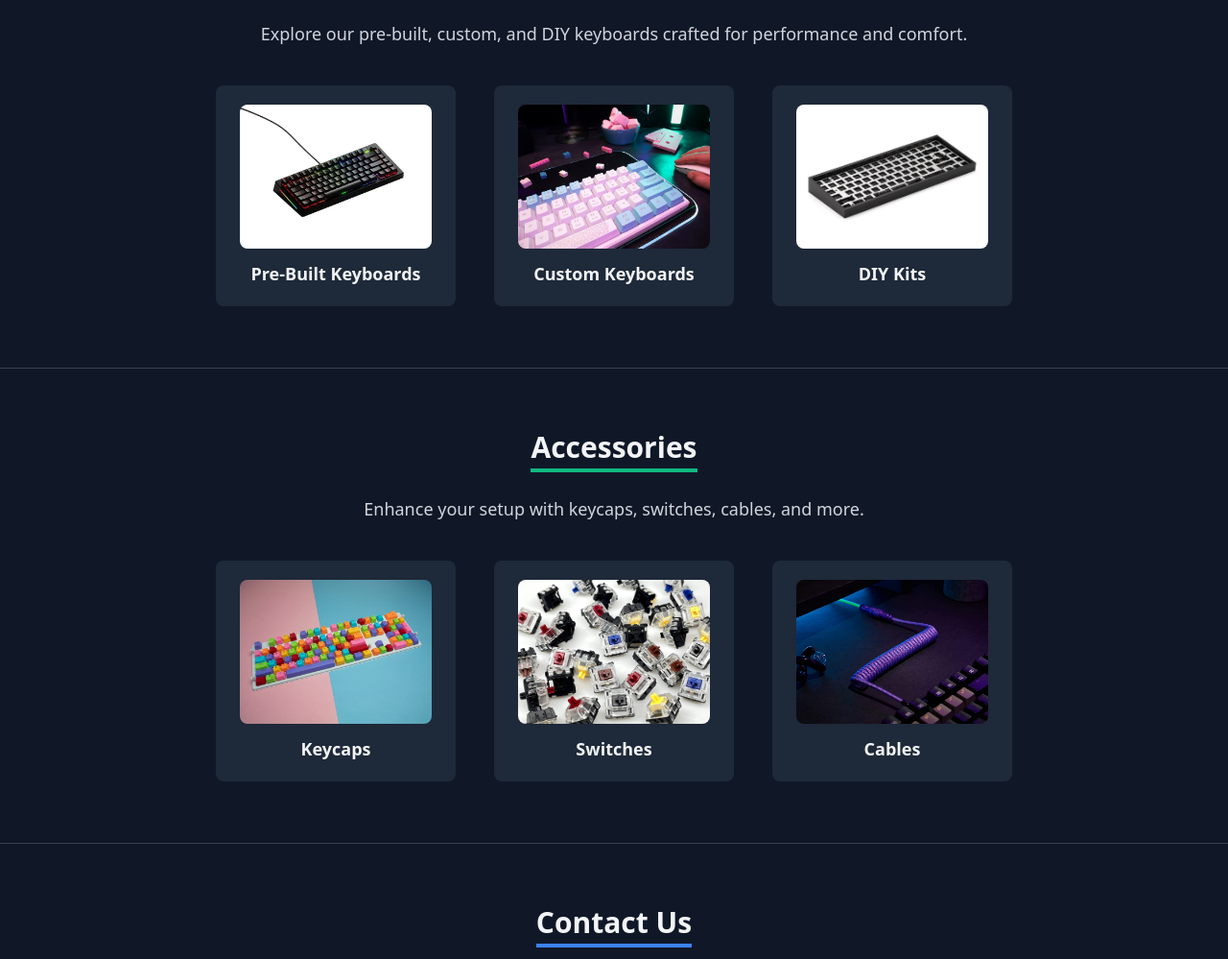
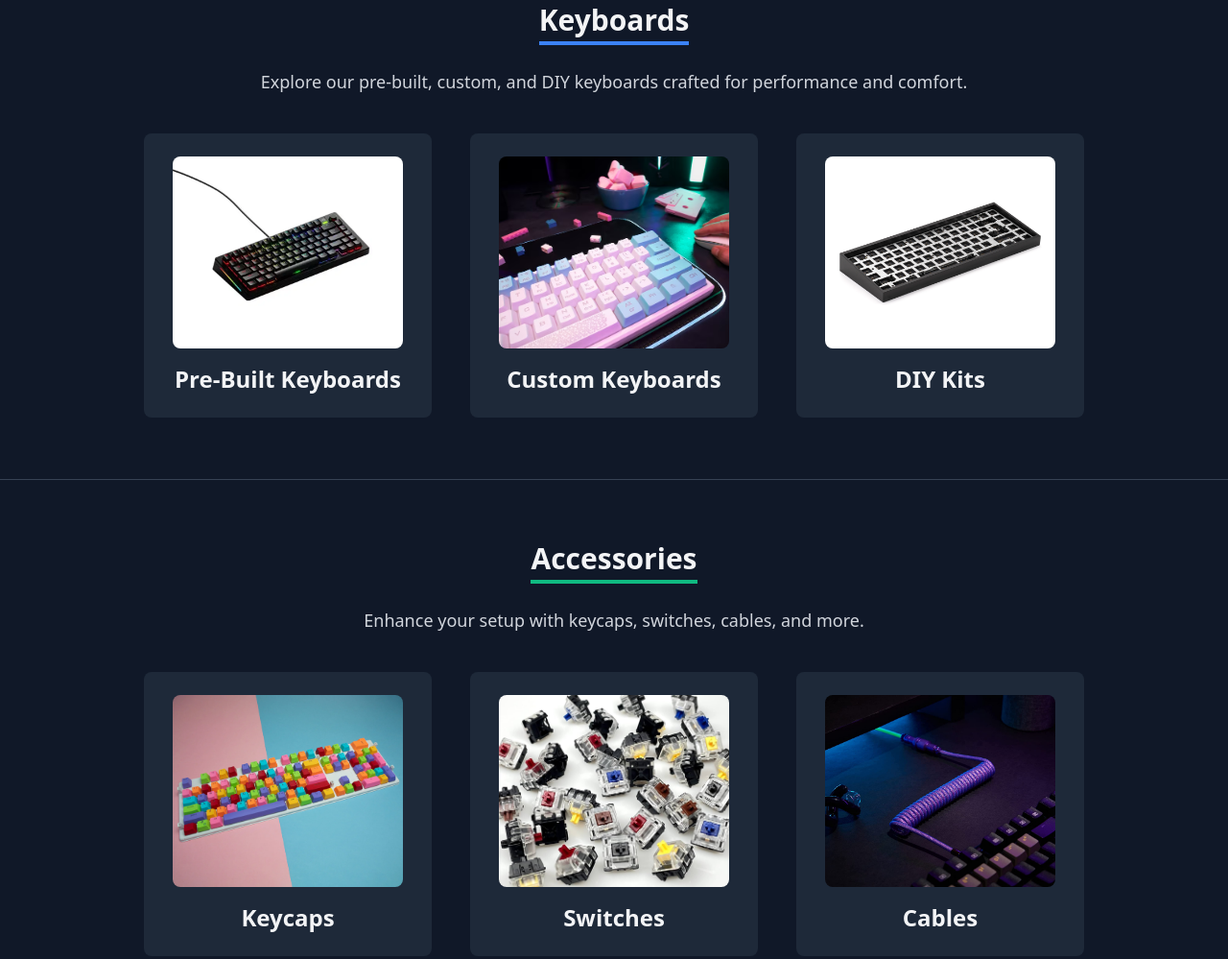
Before and after one commit to GALDRABOK/MIST-WebDev-Bootcamp, a plain HTML site: page index.html in a window 1280 px wide. Shown: the part 711-1710 px from the top of the page at 96% size. Drawn offline with nearby package versions, Linux system fonts and the light colour scheme.

Commit message:
TASK2 Update2

```diff
--- a/index.html
+++ b/index.html
@@ -10,21 +10,21 @@
 <body class="bg-gray-950 text-gray-100 font-sans m-0 p-0">
 
   <header class="fixed top-0 left-0 w-full bg-gray-900 text-white shadow-md z-50">
-    <div class="flex justify-between items-center px-6 py-3">
+  <div class="flex justify-between items-center px-6 py-5">
     <h1 class="text-3xl font-bold text-[#3B82F6]">CustomKeys</h1>
     <nav>
-        <ul class="flex space-x-4 text-lg font-semibold items-center">
-          <li><a href="#top" class="nav-link bg-[#3B82F6] hover:bg-[#2563EB] text-white px-4 py-2 rounded-md transition-colors">Home</a></li>
-          <li><a href="#keyboards" class="nav-link bg-[#3B82F6] hover:bg-[#2563EB] text-white px-4 py-2 rounded-md transition-colors">Keyboards</a></li>
-          <li><a href="#accessories" class="nav-link bg-[#3B82F6] hover:bg-[#2563EB] text-white px-4 py-2 rounded-md transition-colors">Accessories</a></li>
-          <li><a href="#contact" class="nav-link bg-[#3B82F6] hover:bg-[#2563EB] text-white px-4 py-2 rounded-md transition-colors">Contact Us</a></li>
+      <ul class="flex space-x-5 text-lg font-semibold items-center">
+        <li><a href="#top" class="nav-link bg-[#3B82F6] hover:bg-[#2563EB] text-white px-5 py-3 rounded-md transition-colors">Home</a></li>
+        <li><a href="#keyboards" class="nav-link bg-[#3B82F6] hover:bg-[#2563EB] text-white px-5 py-3 rounded-md transition-colors">Keyboards</a></li>
+        <li><a href="#accessories" class="nav-link bg-[#3B82F6] hover:bg-[#2563EB] text-white px-5 py-3 rounded-md transition-colors">Accessories</a></li>
+        <li><a href="#contact" class="nav-link bg-[#3B82F6] hover:bg-[#2563EB] text-white px-5 py-3 rounded-md transition-colors">Contact Us</a></li>
       </ul>
     </nav>
   </div>
 </header>
 
-<div id="top" class="min-h-[600px] flex flex-col justify-center items-center text-center bg-cover bg-center text-white pt-[100px]" style="background-image: url('top_bgimage.jpg');">
-  <div class="bg-black/50 p-8 rounded-lg">
+<div id="top" class="min-h-[650px] flex flex-col justify-center items-center text-center bg-cover bg-center text-white pt-[130px]" style="background-image: url('top_bgimage.jpg');">
+  <div class="bg-black/50 p-10 rounded-lg">
     <h1 class="text-5xl font-bold mb-4">Welcome to CustomKeys</h1>
     <p class="text-xl">Your one-stop solution for all your keyboard needs.</p>
   </div>
@@ -34,18 +34,9 @@
   <h2 class="text-3xl font-bold mb-6 border-b-4 border-[#3B82F6] inline-block pb-1">Keyboards</h2>
   <p class="max-w-3xl mx-auto mb-10 text-gray-300 text-lg">Explore our pre-built, custom, and DIY keyboards crafted for performance and comfort.</p>
   <ul class="flex flex-wrap justify-center gap-10">
-      <li class="flex flex-col items-center text-center bg-gray-800 p-5 rounded-lg hover:scale-105 transition-transform w-[250px]">
-        <img src="prebuilt.jpg" alt="Pre-built keyboard" class="w-[200px] h-[150px] object-cover rounded-lg mb-3">
-        <span class="text-lg font-semibold">Pre-Built Keyboards</span>
-      </li>
-      <li class="flex flex-col items-center text-center bg-gray-800 p-5 rounded-lg hover:scale-105 transition-transform w-[250px]">
-        <img src="custom.jpg" alt="Custom keyboard" class="w-[200px] h-[150px] object-cover rounded-lg mb-3">
-        <span class="text-lg font-semibold">Custom Keyboards</span>
-      </li>
-      <li class="flex flex-col items-center text-center bg-gray-800 p-5 rounded-lg hover:scale-105 transition-transform w-[250px]">
-        <img src="DIY.jpg" alt="DIY kit" class="w-[200px] h-[150px] object-cover rounded-lg mb-3">
-        <span class="text-lg font-semibold">DIY Kits</span>
-      </li>
+    <li class="flex flex-col items-center text-center bg-gray-800 p-6 rounded-lg hover:scale-105 transition-transform w-[300px]"><img src="prebuilt.jpg" alt="Pre-built keyboard" class="w-[240px] h-[200px] object-cover rounded-lg mb-4"><span class="text-2xl font-semibold">Pre-Built Keyboards</span></li>
+    <li class="flex flex-col items-center text-center bg-gray-800 p-6 rounded-lg hover:scale-105 transition-transform w-[300px]"><img src="custom.jpg" alt="Custom keyboard" class="w-[240px] h-[200px] object-cover rounded-lg mb-4"><span class="text-2xl font-semibold">Custom Keyboards</span></li>
+    <li class="flex flex-col items-center text-center bg-gray-800 p-6 rounded-lg hover:scale-105 transition-transform w-[300px]"><img src="DIY.jpg" alt="DIY kit" class="w-[240px] h-[200px] object-cover rounded-lg mb-4"><span class="text-2xl font-semibold">DIY Kits</span></li>
   </ul>
 </section>
 
@@ -53,18 +44,9 @@
   <h2 class="text-3xl font-bold mb-6 border-b-4 border-[#10B981] inline-block pb-1">Accessories</h2>
   <p class="max-w-3xl mx-auto mb-10 text-gray-300 text-lg">Enhance your setup with keycaps, switches, cables, and more.</p>
   <ul class="flex flex-wrap justify-center gap-10">
-      <li class="flex flex-col items-center text-center bg-gray-800 p-5 rounded-lg hover:scale-105 transition-transform w-[250px]">
-        <img src="keycaps.jpg" alt="Keycaps" class="w-[200px] h-[150px] object-cover rounded-lg mb-3">
-        <span class="text-lg font-semibold">Keycaps</span>
-      </li>
-      <li class="flex flex-col items-center text-center bg-gray-800 p-5 rounded-lg hover:scale-105 transition-transform w-[250px]">
-        <img src="switches.jpg" alt="Switches" class="w-[200px] h-[150px] object-cover rounded-lg mb-3">
-        <span class="text-lg font-semibold">Switches</span>
-      </li>
-      <li class="flex flex-col items-center text-center bg-gray-800 p-5 rounded-lg hover:scale-105 transition-transform w-[250px]">
-        <img src="cables.jpg" alt="Cables" class="w-[200px] h-[150px] object-cover rounded-lg mb-3">
-        <span class="text-lg font-semibold">Cables</span>
-      </li>
+    <li class="flex flex-col items-center text-center bg-gray-800 p-6 rounded-lg hover:scale-105 transition-transform w-[300px]"><img src="keycaps.jpg" alt="Keycaps" class="w-[240px] h-[200px] object-cover rounded-lg mb-4"><span class="text-2xl font-semibold">Keycaps</span></li>
+    <li class="flex flex-col items-center text-center bg-gray-800 p-6 rounded-lg hover:scale-105 transition-transform w-[300px]"><img src="switches.jpg" alt="Switches" class="w-[240px] h-[200px] object-cover rounded-lg mb-4"><span class="text-2xl font-semibold">Switches</span></li>
+    <li class="flex flex-col items-center text-center bg-gray-800 p-6 rounded-lg hover:scale-105 transition-transform w-[300px]"><img src="cables.jpg" alt="Cables" class="w-[240px] h-[200px] object-cover rounded-lg mb-4"><span class="text-2xl font-semibold">Cables</span></li>
   </ul>
 </section>
 
```
Lines whose indentation alone changed are shown as unchanged.
